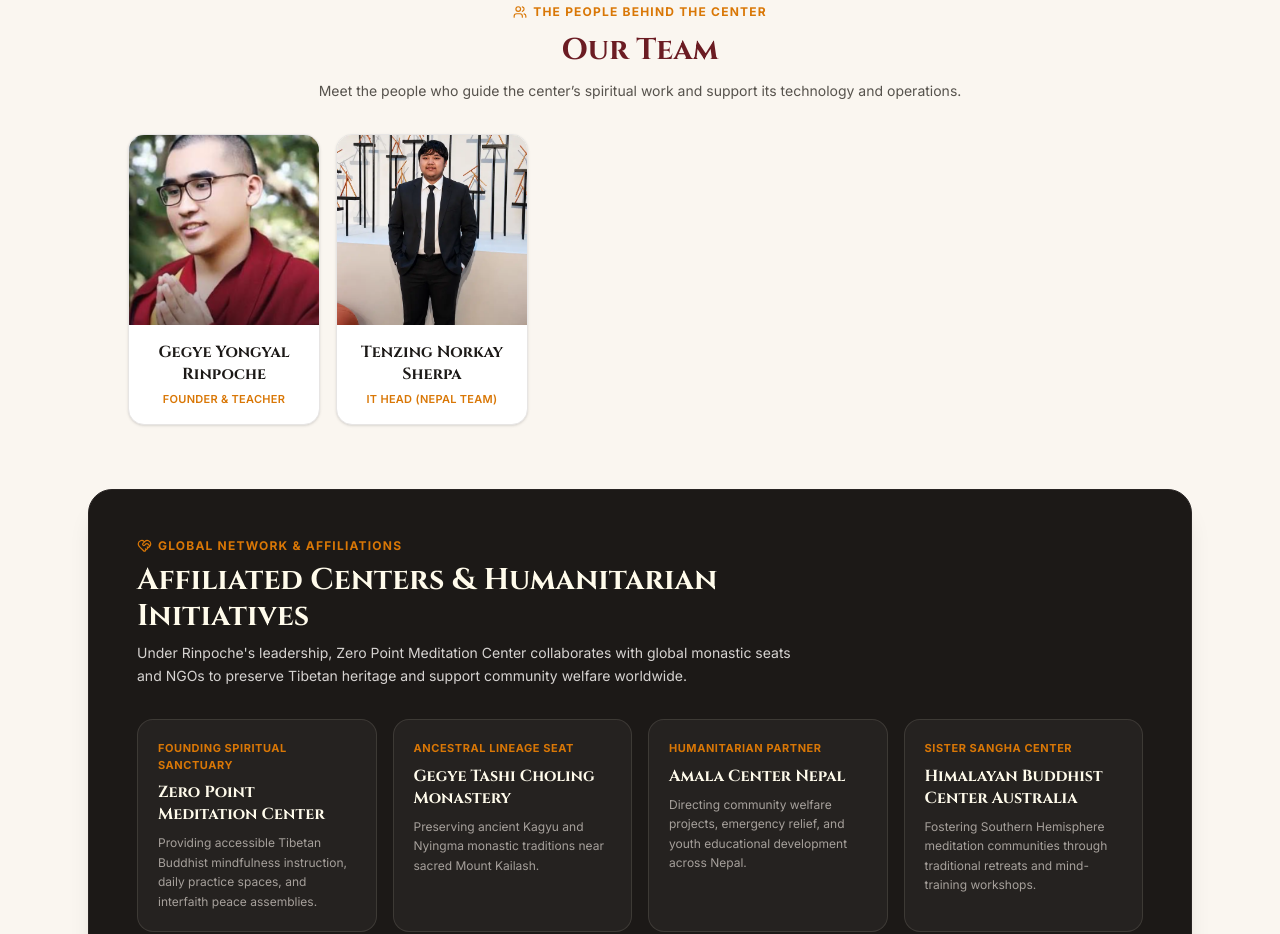
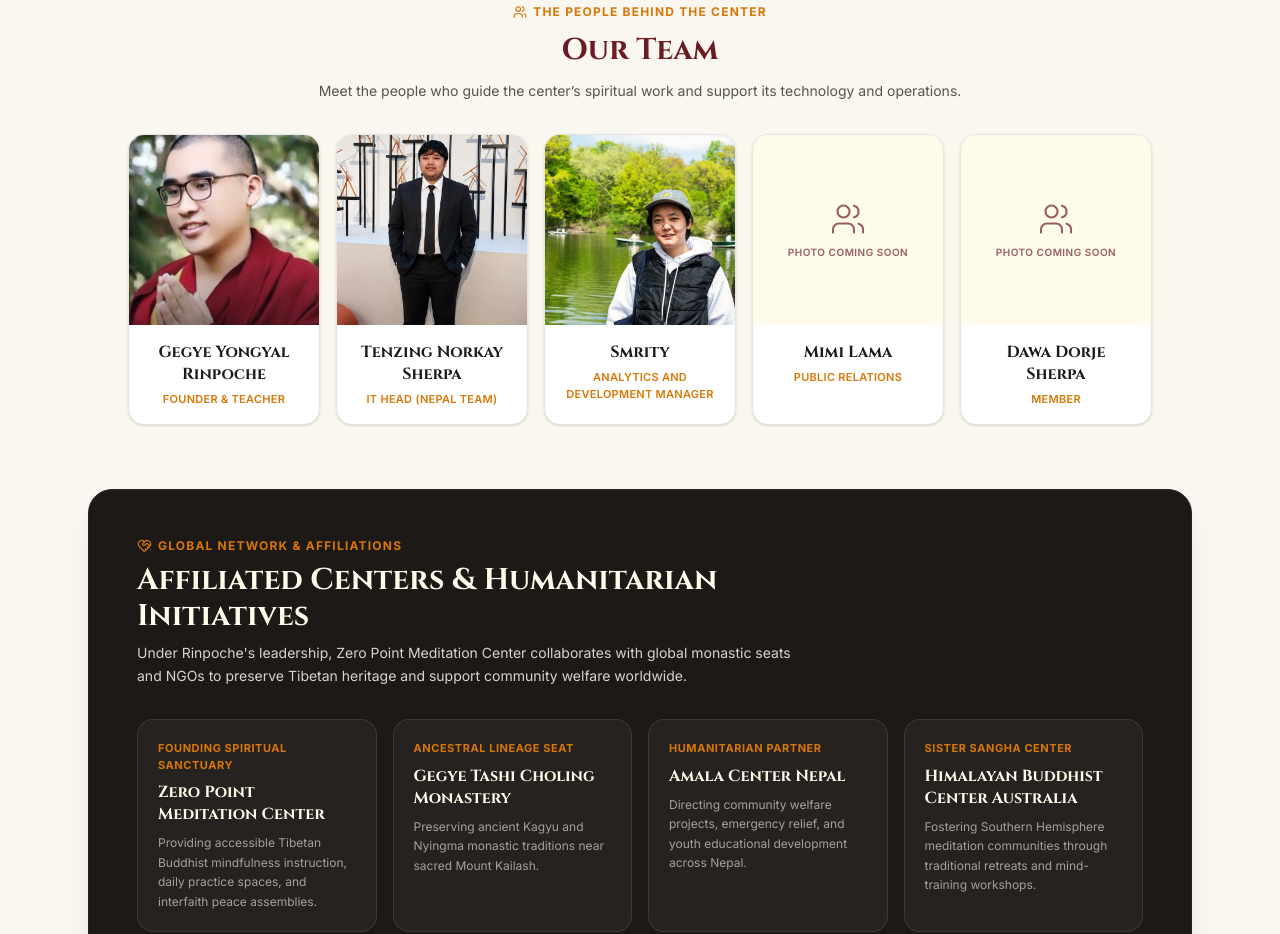
Before and after one commit to sherpaten/Zero-Point-Meditation-Center, a React (Vite) app in the folder zero-point-meditation/: page /about in a window 1280 px wide. Shown: the part 1700-2634 px from the top of the page. Built offline with nearby package versions, Linux system fonts and the light colour scheme.

Commit message:
Add new team members and Smrity photo

```diff
--- a/zero-point-meditation/src/pages/About.jsx
+++ b/zero-point-meditation/src/pages/About.jsx
@@ -9,6 +9,7 @@ import profile1 from '../assets/profile 1.jpg';
 import profile2 from '../assets/profile 2.jpg';
 import gegyeYongyalRinpoche from '../assets/Teams/Gegye Yongyal Rinpoche\'s.png';
 import tenzingNorkaySherpa from '../assets/Teams/Tenzing Norkay Sherpa.webp';
+import smrityPhoto from '../assets/Teams/Smty.jpeg';
 
 const globalProjects = [
   {
@@ -241,6 +242,24 @@ export default function About() {
               role: "IT Head (Nepal Team)",
               image: tenzingNorkaySherpa,
               alt: "Tenzing Norkay Sherpa, IT Head of the Nepal Team"
+            },
+            {
+              name: "Smrity",
+              role: "Analytics and Development Manager",
+              image: smrityPhoto,
+              alt: "Smrity, Analytics and Development Manager"
+            },
+            {
+              name: "Mimi Lama",
+              role: "Public Relations",
+              image: null,
+              alt: "Profile placeholder for Mimi Lama"
+            },
+            {
+              name: "Dawa Dorje Sherpa",
+              role: "Member",
+              image: null,
+              alt: "Profile placeholder for Dawa Dorje Sherpa"
             }
           ].map((member) => (
             <motion.article
@@ -249,12 +268,19 @@ export default function About() {
               className="overflow-hidden rounded-2xl border border-stone-200 bg-white shadow-sm transition-shadow hover:shadow-lg"
             >
               <div className="aspect-square overflow-hidden bg-amber-50">
+                {member.image ? (
                   <img
                     src={member.image}
                     alt={member.alt}
                     loading="lazy"
                     className="h-full w-full object-cover object-center transition-transform duration-500 hover:scale-105"
                   />
+                ) : (
+                  <div className="flex h-full w-full flex-col items-center justify-center gap-2 text-buddhist-burgundy/70" aria-label={member.alt}>
+                    <Users size={36} strokeWidth={1.4} />
+                    <span className="text-[10px] font-semibold uppercase tracking-wider">Photo coming soon</span>
+                  </div>
+                )}
               </div>
               <div className="space-y-1.5 p-3 sm:p-4 text-center">
                 <h3 className="font-serif text-sm sm:text-base font-bold text-stone-900 leading-snug">{member.name}</h3>
```
Lines whose indentation alone changed are shown as unchanged.
